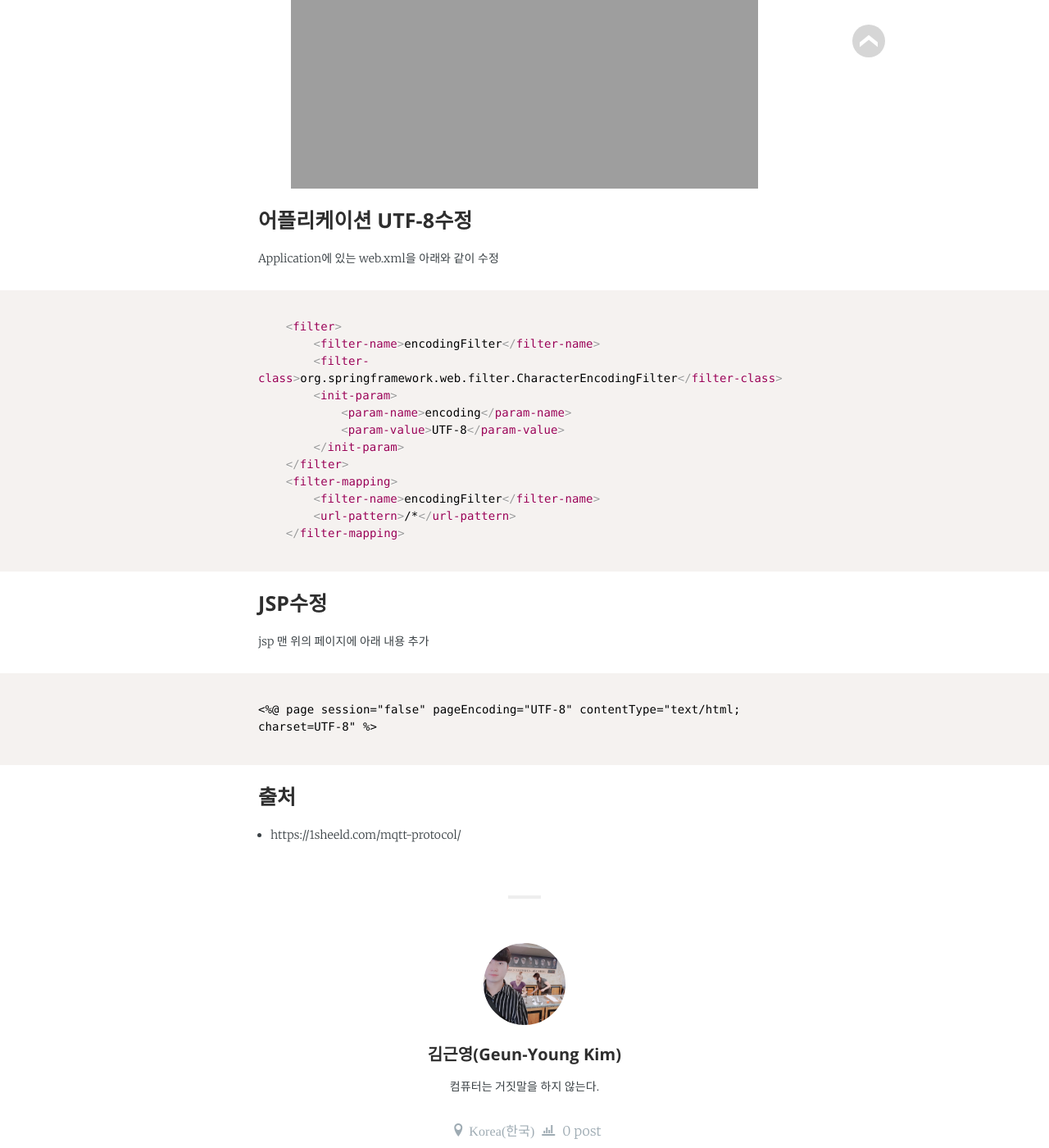
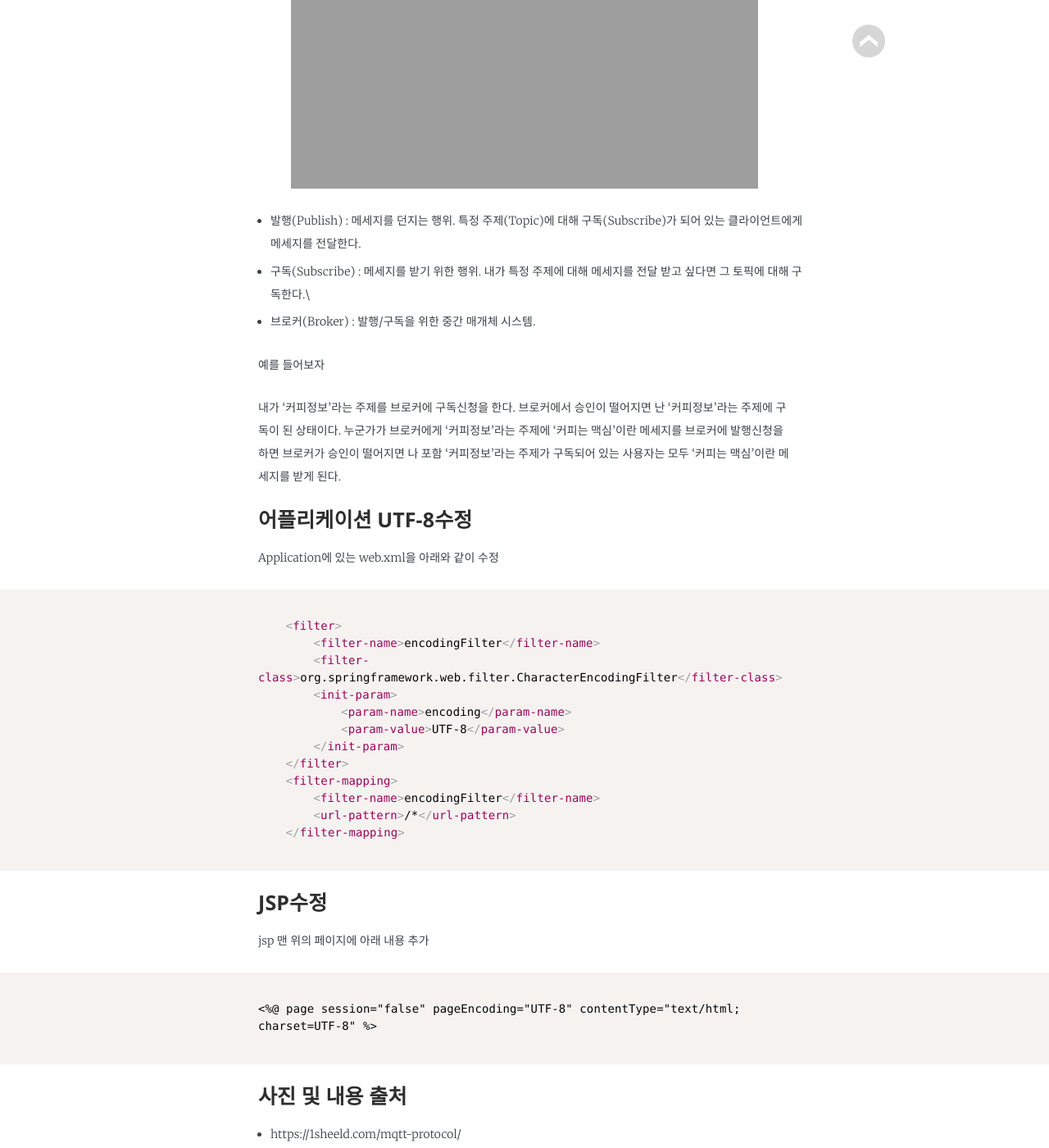
Before and after one commit to jwillmer/jekyllDecent, a Jekyll site: the page built from _posts/2019-05-27-MQTT1.md, in a window 1280 px wide and 1400 px high, scrolled down 1552 px. Shown: the whole window at 82% size. Built offline with Jekyll 4.4.1, drawn with Linux system fonts in a browser that asks for light colours; some web fonts are replaced.

Commit message:
Update 2019-05-27-MQTT1.md

````diff
--- a/_posts/2019-05-27-MQTT1.md
+++ b/_posts/2019-05-27-MQTT1.md
@@ -47,6 +47,17 @@ MQTT의 특징으로 크게 QoS와 Broker, Publish/Subscribe 시스템을 들
 </figure>
 </aside>
 
+ - 발행(Publish) : 메세지를 던지는 행위. 특정 주제(Topic)에 대해 구독(Subscribe)가 되어 있는 클라이언트에게 메세지를 전달한다.
+ - 구독(Subscribe) : 메세지를 받기 위한 행위. 내가 특정 주제에 대해 메세지를 전달 받고 싶다면 그 토픽에 대해 구독한다.\
+ - 브로커(Broker) : 발행/구독을 위한 중간 매개체 시스템.
+
+
+ 예를 들어보자
+
+ 내가 '커피정보'라는 주제를 브로커에 구독신청을 한다. 브로커에서 승인이 떨어지면 난 '커피정보'라는 주제에 구독이 된 상태이다. 누군가가 브로커에게 '커피정보'라는 주제에 '커피는 맥심'이란 메세지를 브로커에 발행신청을 하면 브로커가 승인이 떨어지면 나 포함 '커피정보'라는 주제가 구독되어 있는 사용자는 모두 '커피는 맥심'이란 메세지를 받게 된다.
+
+
+
 ### 어플리케이션 UTF-8수정
 
 Application에 있는 web.xml을 아래와 같이 수정
@@ -78,6 +89,6 @@ jsp 맨 위의 페이지에 아래 내용 추가
 
 ```
 
-### 출처
+### 사진 및 내용 출처
 
 - https://1sheeld.com/mqtt-protocol/
````
